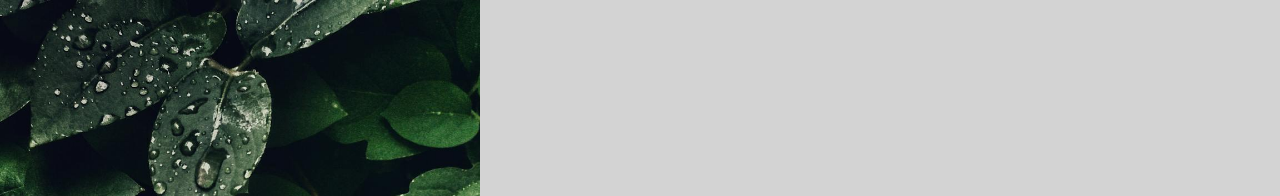
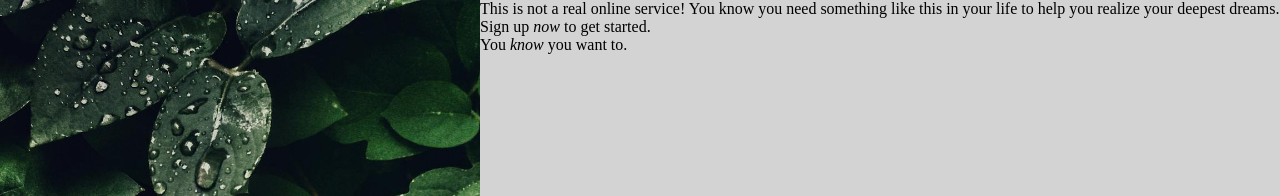
Before and after one commit to mike-c2/odin-sign-up-form, a plain HTML site: page index.html in a window 1280 px wide. Shown: the top 196 px of the page. Drawn offline with Linux system fonts and the light colour scheme.

Commit message:
Add hero section to the right part of the webpage
Also includes place holders for the form and button parts.

```diff
--- a/index.html
+++ b/index.html
@@ -23,7 +23,26 @@
         </a>
       </p>
     </div>
-    <div class="right-container"></div>
+    <div class="right-container">
+      <div class="hero">
+        <p>
+          This is not a real online service! You know you need
+          something like this in your life to help you realize
+          your deepest dreams.
+        </p>
+        <p>
+          Sign up <em>now</em> to get started.</p>
+        <p>
+          You <em>know</em> you want to.
+        </p>
+      </div>
+      <div class="form-container">
+
+      </div>
+      <div class="button-container">
+
+      </div>
+    </div>
   </main>
 
 </body>
```
